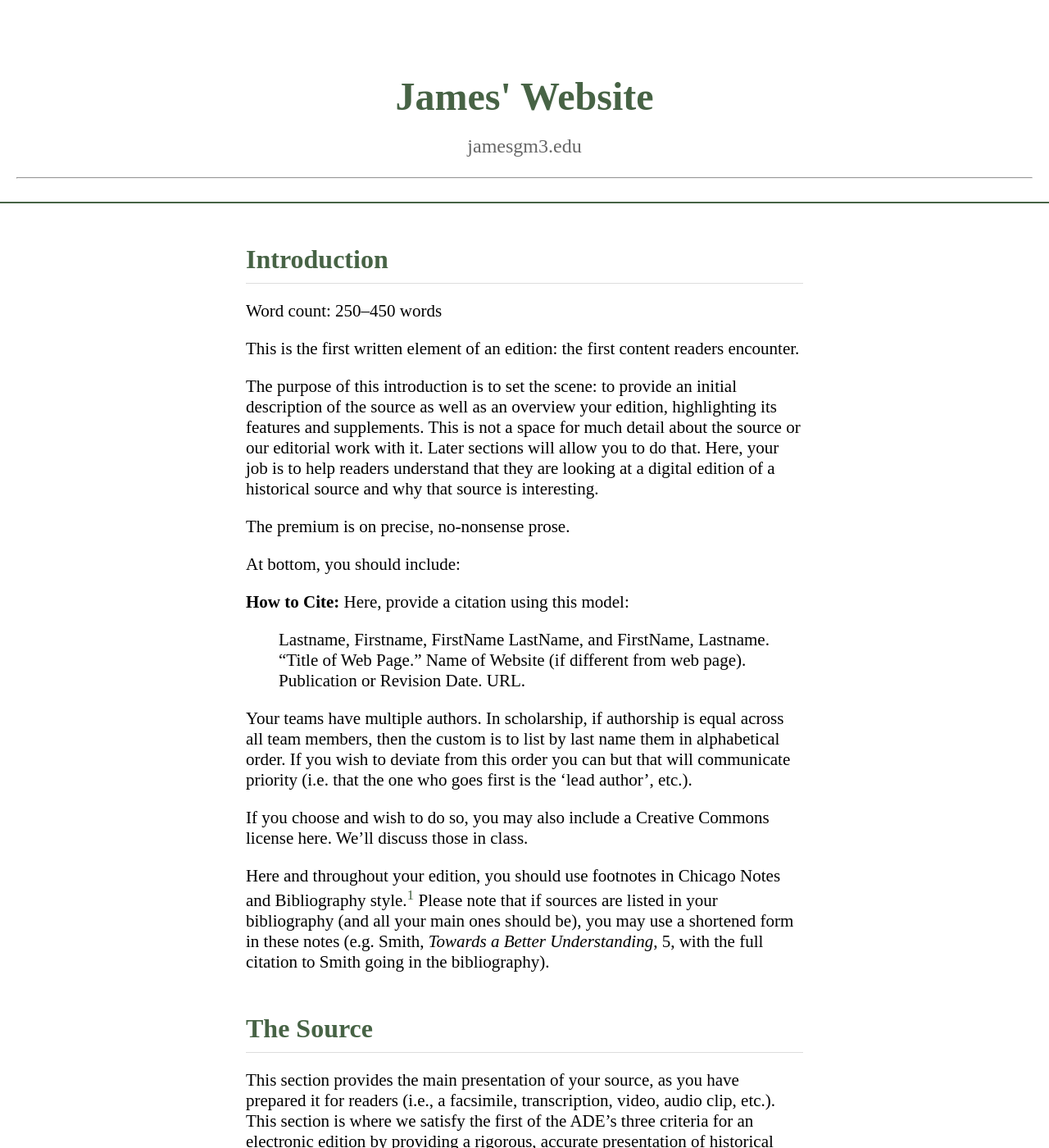
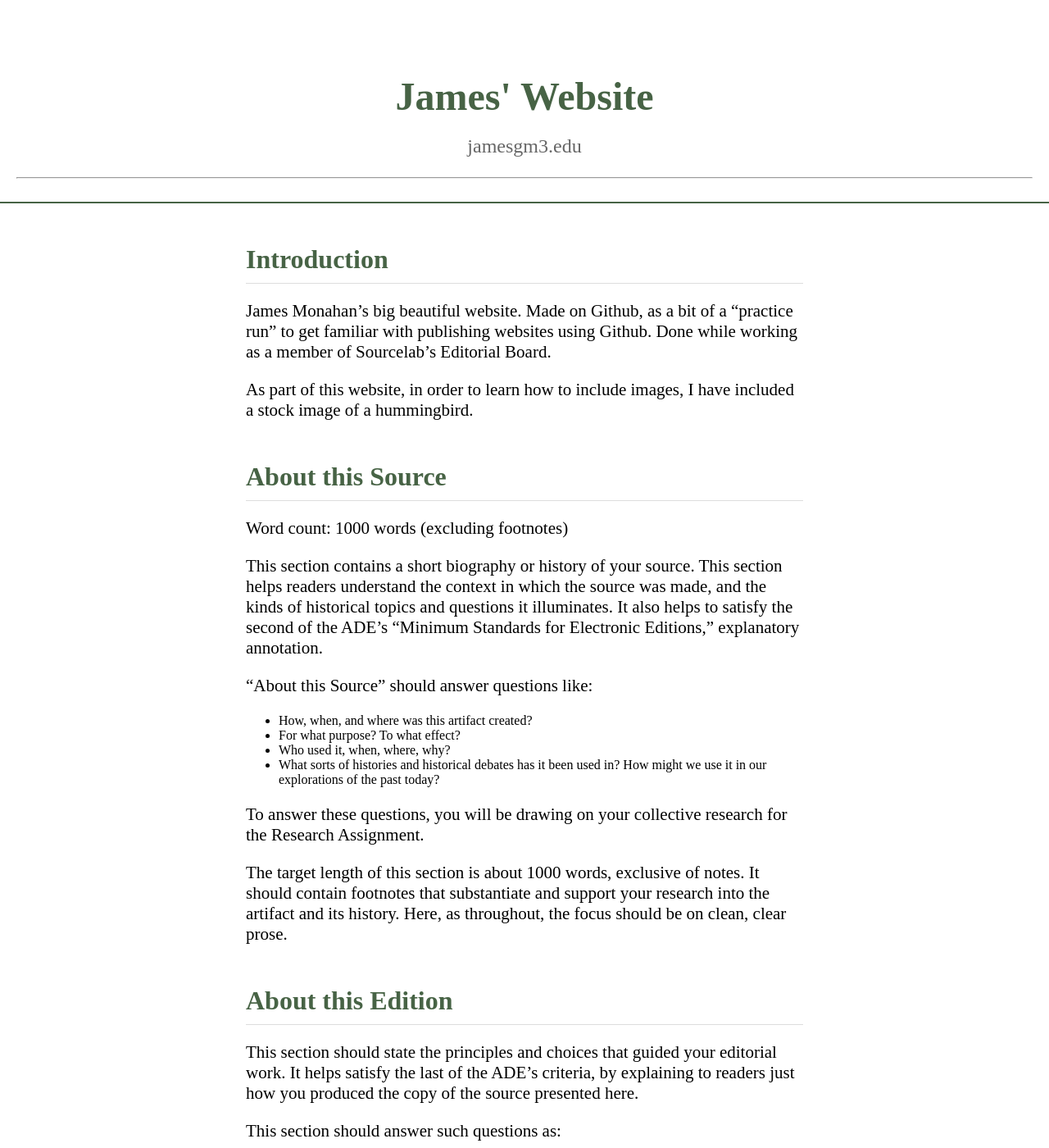
Before and after one commit to jamesgm3-walle/James-Monahan, a Jekyll site: the page built from index.markdown, in a window 1280 px wide and 1400 px high. Shown: the whole window at 82% size. Built offline with Jekyll 4.4.1, drawn with Linux system fonts in a browser that asks for light colours; some web fonts are replaced; our own code applies the rules of GitHub Pages for plain Markdown files; some of the changed text lies outside the part shown.

Commit message:
Update James index.markdown

```diff
--- a/index.markdown
+++ b/index.markdown
@@ -4,39 +4,14 @@ layout: single_page
 
 # Introduction
 
-Word count: 250–450 words
+James Monahan's big beautiful website. Made on Github, as a bit of a "practice run" to get familiar with publishing websites using Github. Done while working as a member of Sourcelab's Editorial Board.
 
-This is the first written element of an edition: the first content readers encounter.
+As part of this website, in order to learn how to include images, I have included a stock image of a hummingbird.
 
-The purpose of this introduction is to set the scene: to provide an initial description of the source as well as an overview your edition, highlighting its features and supplements. This is not a space for much detail about the source or our editorial work with it. Later sections will allow you to do that. Here, your job is to help readers understand that they are looking at a digital edition of a historical source and why that source is interesting.
 
-The premium is on precise, no-nonsense prose.
 
-At bottom, you should include:
 
-**How to Cite:**
-Here, provide a citation using this model:
 
-> Lastname, Firstname, FirstName LastName, and FirstName, Lastname. “Title of Web Page.” Name of Website (if different from web page). Publication or Revision Date. URL.
-
-Your teams have multiple authors.  In scholarship, if authorship is equal across all team members, then the custom is to list by last name them in alphabetical order.  If you wish to deviate from this order you can but that will communicate priority (i.e. that the one who goes first is the 'lead author', etc.).
-
-If you choose and wish to do so, you may also include a Creative Commons license here. We'll discuss those in class.
-
-Here and throughout your edition, you should use footnotes in Chicago Notes and Bibliography style.[^1]  Please note that if sources are listed in your bibliography (and all your main ones should be), you may use a shortened form in these notes (e.g. Smith, _Towards a Better Understanding_, 5, with the full citation to Smith going in the bibliography).
-
-# The Source
-
-This section provides the main presentation of your source, as you have prepared it for readers (i.e., a facsimile, transcription, video, audio clip, etc.). This section is where we satisfy the first of the ADE’s three criteria for an electronic edition by providing a rigorous, accurate presentation of historical material.
-
-{% assign media = site.mindoc_media | where: "page", "source" %}
-{% include media_next.html pages=media %}
-
-For the presentation of some sources, it may make sense to break up the presentation into multiple pages. For that, as needed, we can use a more book like template (binding multiple pages together) that I can provide. Nonetheless, this page should be the page from which all presentations of the source itself start.
-
-This may also be a space where editorial annotations are provided, such as notes on provenance, archival location, transcription, and more. If possible, a link to the source’s permanent digital location should be included here as well as a citation for that location. This should be done in consultation with the instructors, editorial board, and peer reviewers.
-
-Please note: some presentations may benefit from a multipage format (rather than one scrolling page, as here). I can make a multipage template available to you as needed.
 
 # About this Source
 
```
